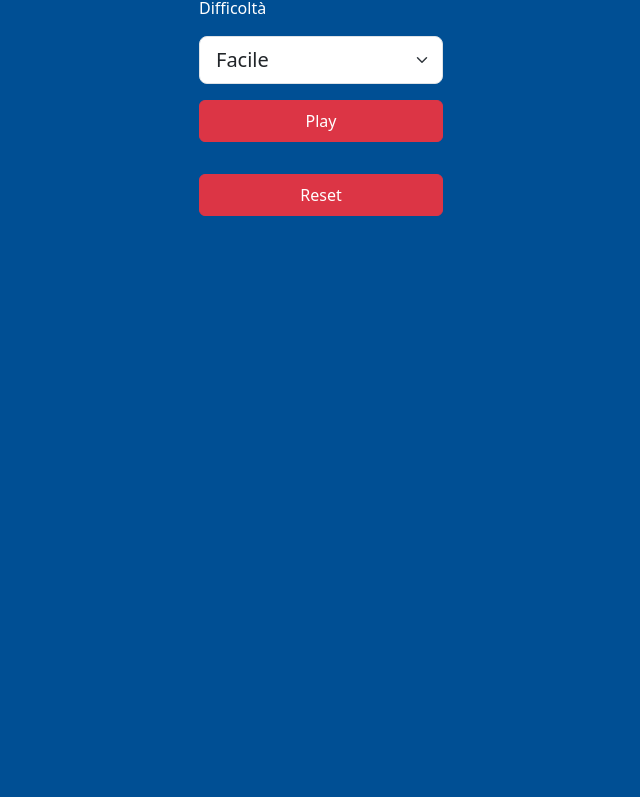
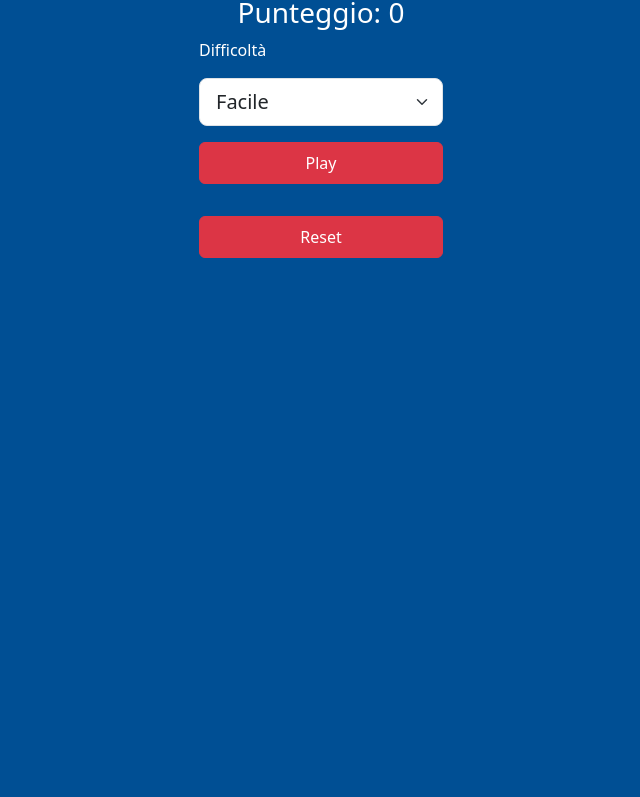
Before and after one commit to Anieb22/js-campominato-dom, a plain HTML site: page index.html in a window 1280 px wide. Shown: the part 60-857 px from the top of the page, without its empty margins (319-959 px from the left). Drawn offline with nearby package versions, Linux system fonts and the light colour scheme.

Commit message:
aggiunto punteggio

```diff
--- a/css/style.css
+++ b/css/style.css
@@ -30,3 +30,8 @@ body{
 .square.bomb-finded{
     background-color: red;
 }
+
+#punteggio{
+    color: white;
+    text-align: center;
+}
--- a/index.html
+++ b/index.html
@@ -12,6 +12,9 @@
     <h1 class="text-center text-white">
         CAMPO MINATO
     </h1>
+    <div>
+        <h3 id="punteggio">Punteggio: 0</h3>
+    </div>
     <div class="container">
         <div class="row">
             <div class="col1000 m-auto">
--- a/js/javascript.js
+++ b/js/javascript.js
@@ -54,6 +54,7 @@ play.addEventListener('click', function() {
 
   let squares = document.querySelectorAll('.square');
   let gameOver = false
+  let clicForWin = 0
 
   squares.forEach(function(square) {
     square.addEventListener('click', function() {
@@ -61,11 +62,14 @@ play.addEventListener('click', function() {
         if(gameOver === false){
             if(!arrayBomb.includes(parseInt(this.innerText))){
                 this.classList.add('active');
+                clicForWin++
+
             }
 
             else{
                 this.classList.add('bomb-finded')
                 gameOver = true;
+                document.getElementById('punteggio').innerText = `Punteggio: ${clicForWin}`
             }
         }
 
```
